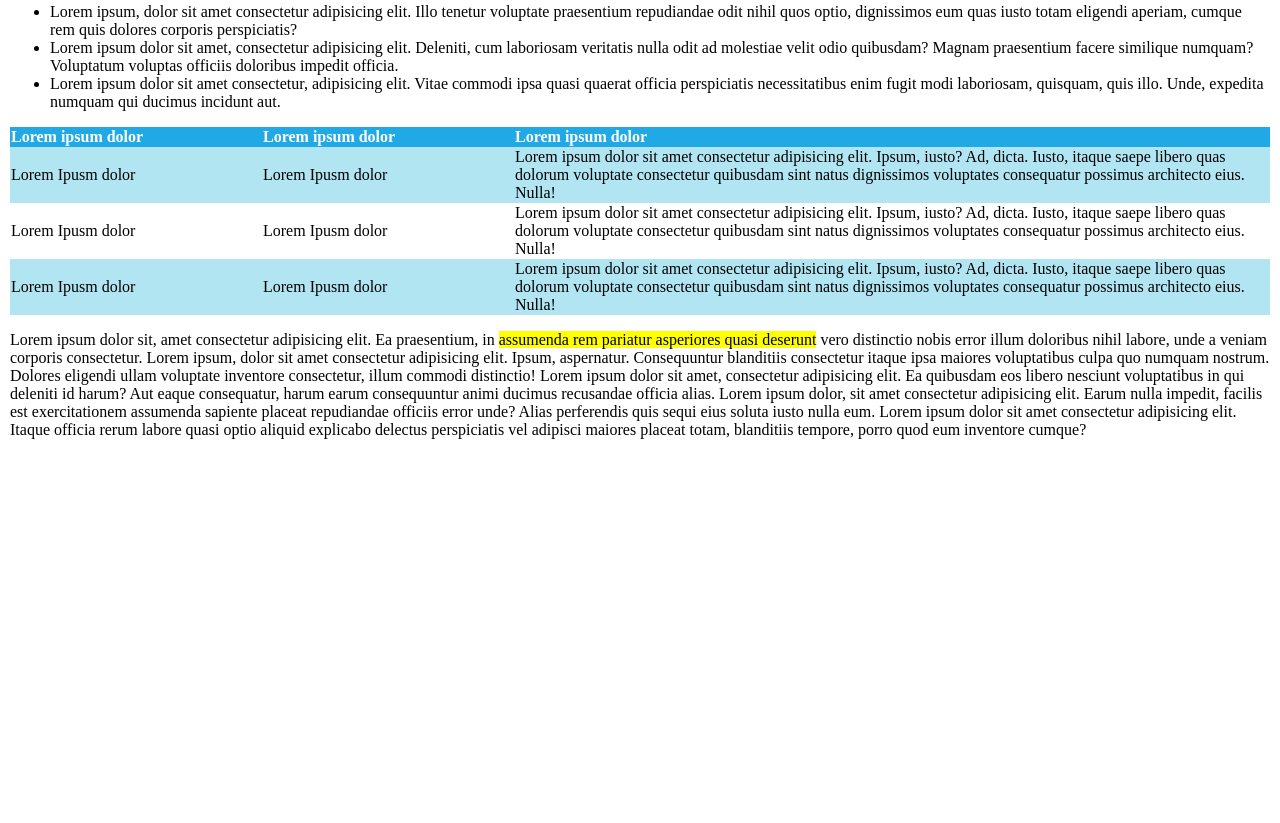
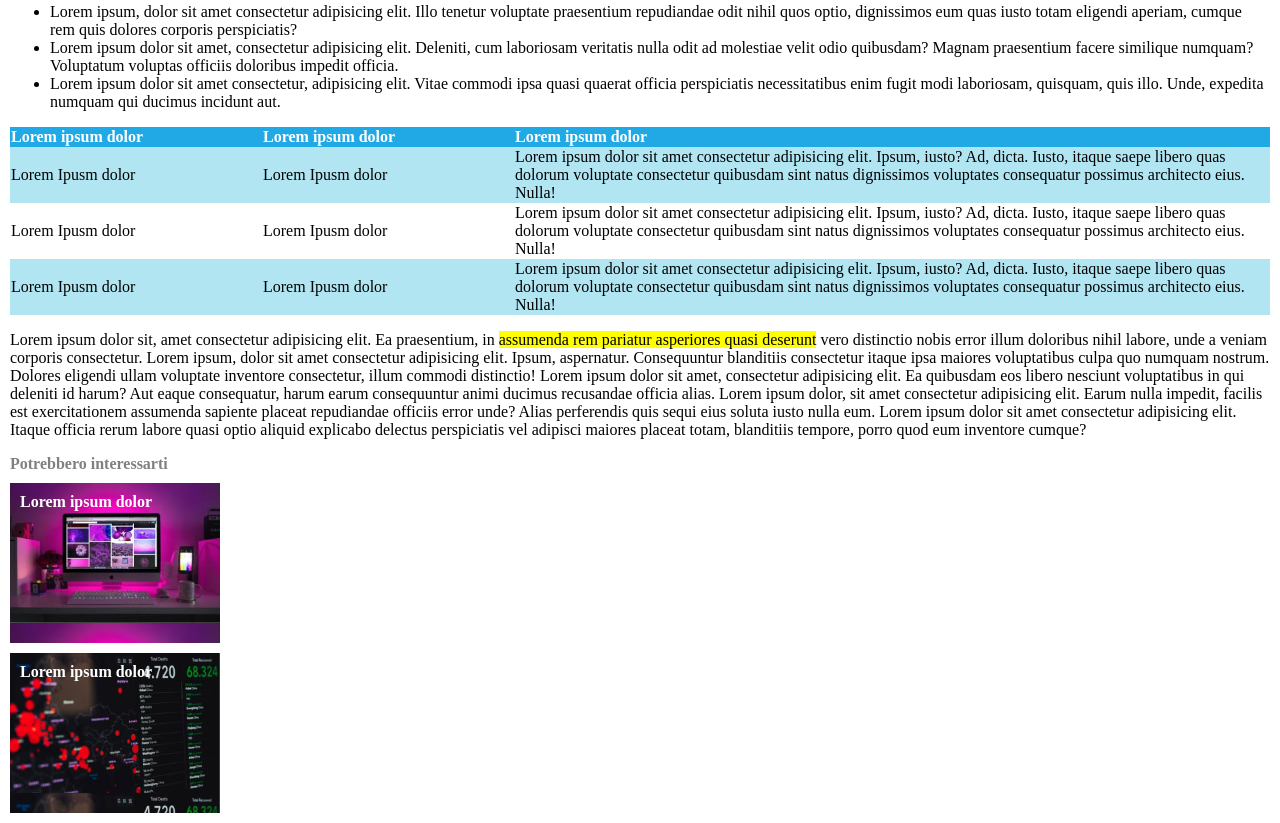
Before and after one commit to christianarca27/html-css-booleaner, a plain HTML site: page index.html in a window 1280 px wide. Shown: the part 771-1594 px from the top of the page. Before the commit the page ends 1226 px from the top, so only its background shows below. Drawn offline with Linux system fonts and the light colour scheme.

Commit message:
Completato footer e relativo stile

```diff
--- a/css/style.css
+++ b/css/style.css
@@ -13,6 +13,10 @@ main {
     margin: 0 10px;
 }
 
+footer {
+    margin: 0 10px;
+}
+
 table {
     border-collapse: collapse;
 }
@@ -21,6 +25,10 @@ thead {
     color: white;
     background-color: #20A9E5;
     text-align: left;
+}
+
+h4 {
+    margin: 0;
 }
 
 figcaption {
@@ -41,6 +49,18 @@ figcaption {
 
 .scritta-grigia {
     color: grey;
+}
+
+.suggerimenti {
+    display: block;
+    width: 200px;
+    height: 150px;
+    margin-top: 10px;
+    margin-bottom: 10px;
+    padding-top: 10px;
+    padding-left: 10px;
+    background-size: contain;
+    color: white;
 }
 
 #info-articolo {
@@ -69,3 +89,11 @@ figcaption {
 #nome {
     color: #30AFE6;
 }
+
+#primo-suggerimento {
+    background-image: url(../img/monitor.jpg);
+}
+
+#secondo-suggerimento {
+    background-image: url(../img/graph.jpg);
+}
--- a/index.html
+++ b/index.html
@@ -72,7 +72,13 @@
     </main>
 
     <footer>
-
+        <h4 class="scritta-grigia">Potrebbero interessarti</h4>
+        <picture class="suggerimenti" id="primo-suggerimento">
+            <h4>Lorem ipsum dolor</h4>
+        </picture>
+        <picture class="suggerimenti" id="secondo-suggerimento">
+            <h4>Lorem ipsum dolor</h4>
+        </picture>
     </footer>
 </body>
 </html>
```
